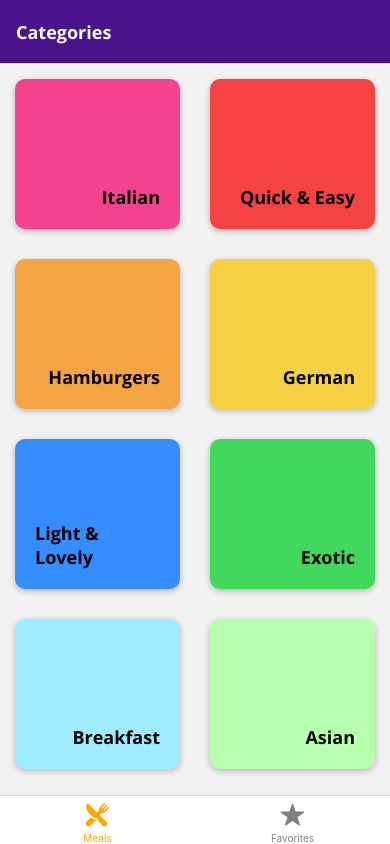
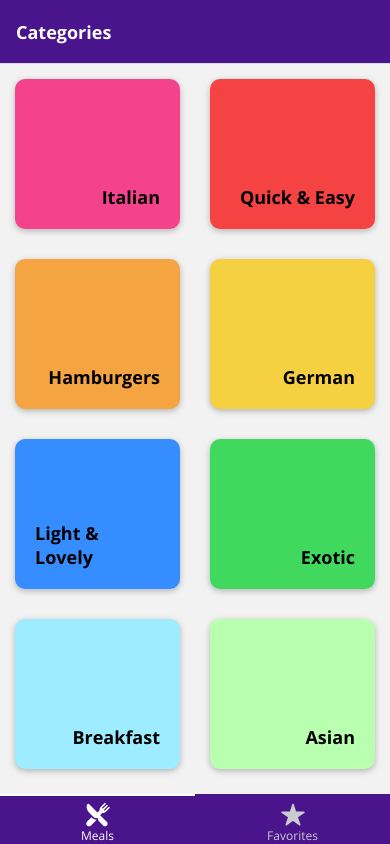
Before and after one commit to RedHornetStudio/react-native-the-practical-guide-2021, a React Native app: screen / in a window 390 px wide. Built offline with nearby package versions, Linux system fonts and the light colour scheme.

Commit message:
created Material Top Tabs, styled and placed in bottom of screen modified:   App.js modified:   package-lock.json modified:   package.json

```diff
--- a/App.js
+++ b/App.js
@@ -1,11 +1,12 @@
 import React from 'react';
-import { Platform } from 'react-native';
+import { StyleSheet, Platform, Text } from 'react-native';
 import AppLoading from 'expo-app-loading';
 import { useFonts } from 'expo-font';
 import { NavigationContainer } from '@react-navigation/native';
 import { createNativeStackNavigator } from '@react-navigation/native-stack';
 import { createBottomTabNavigator } from '@react-navigation/bottom-tabs';
 import { createMaterialBottomTabNavigator } from '@react-navigation/material-bottom-tabs';
+import { createMaterialTopTabNavigator } from '@react-navigation/material-top-tabs';
 import { Ionicons } from '@expo/vector-icons';
 
 
@@ -68,6 +69,53 @@ export default function App() {
     );
   }
 
+  // material top tabs
+  if(true) {
+    const Tab = createMaterialTopTabNavigator();
+
+    return (
+      <NavigationContainer>
+        <Tab.Navigator
+          screenOptions={props => ({
+            tabBarActiveTintColor: 'white',
+            tabBarInactiveTintColor: '#ccc',
+            tabBarPressColor: 'white',
+            // icon options
+            tabBarShowIcon: true,
+            tabBarShowLabel: true,
+            tabBarIcon: ({ focused, color }) => {
+              let iconName
+              if (props.route.name === 'Meals') {
+                iconName = 'ios-restaurant';
+              } else if (props.route.name === 'Favorites') {
+                iconName = 'ios-star';
+              }
+              return <Ionicons name={iconName} size={25} color={color} />;
+            },
+            tabBarLabel: ({ focused, color }) => {
+              let label
+              if (props.route.name === 'Meals') {
+                label = 'Meals';
+              } else if (props.route.name === 'Favorites') {
+                label = 'Favorites';
+              }
+              return <Text style={[styles.materialTopTabBarLabelStyle, { color: color }]}>{label}</Text>;
+            },
+            // element styles
+            tabBarStyle: styles.materilaTopTabBarStyle,
+            tabBarItemStyle: styles.materialTopTabBarItemStyle,
+            tabBarIndicatorStyle: styles.materialTopTabBarIndicatorStyle,
+          })}
+          tabBarPosition='bottom'
+        >
+          <Tab.Screen name="Meals" component={Meals} />
+          <Tab.Screen name="Favorites" component={FavoritesScreen} />
+        </Tab.Navigator>
+      </NavigationContainer>
+    );
+  }
+
+  // bottom tabs
   if (Platform.OS === 'android') {
     const Tab = createMaterialBottomTabNavigator();
 
@@ -112,6 +160,7 @@ export default function App() {
             },
             tabBarActiveTintColor: colors.accentColor,
             tabBarInactiveTintColor: 'gray',
+            tabBarLabelStyle: { fontFamily: 'OpenSans-Regular' },
             headerShown: false,
           })}
         >
@@ -122,3 +171,22 @@ export default function App() {
     );
   }
 }
+
+const styles = StyleSheet.create({
+  // Material Bottom Tabs Styles
+  materilaTopTabBarStyle: {
+    backgroundColor: colors.primaryColor,
+  },
+  materialTopTabBarItemStyle: {
+    padding: 0,
+    paddingTop: 5,
+  },
+  materialTopTabBarLabelStyle: {
+    fontSize: 12,
+    fontFamily: 'OpenSans-Regular',
+  },
+  materialTopTabBarIndicatorStyle: {
+    backgroundColor: 'white',
+    top: 0,
+  },
+})
--- a/package.json
+++ b/package.json
@@ -12,6 +12,7 @@
   "dependencies": {
     "@react-navigation/bottom-tabs": "^6.0.9",
     "@react-navigation/material-bottom-tabs": "^6.0.9",
+    "@react-navigation/material-top-tabs": "^6.0.6",
     "@react-navigation/native": "^6.0.6",
     "@react-navigation/native-stack": "^6.2.5",
     "expo": "~44.0.0",
@@ -23,8 +24,10 @@
     "react-native-paper": "^4.11.1",
     "react-native-safe-area-context": "3.3.2",
     "react-native-screens": "~3.10.1",
+    "react-native-tab-view": "^3.1.1",
     "react-native-vector-icons": "^9.0.0",
-    "react-native-web": "0.17.1"
+    "react-native-web": "0.17.1",
+    "react-native-pager-view": "5.4.9"
   },
   "devDependencies": {
     "@babel/core": "^7.12.9"
```
Also changed, not shown: 1 other file (tests, documents, lock files or other folders).
